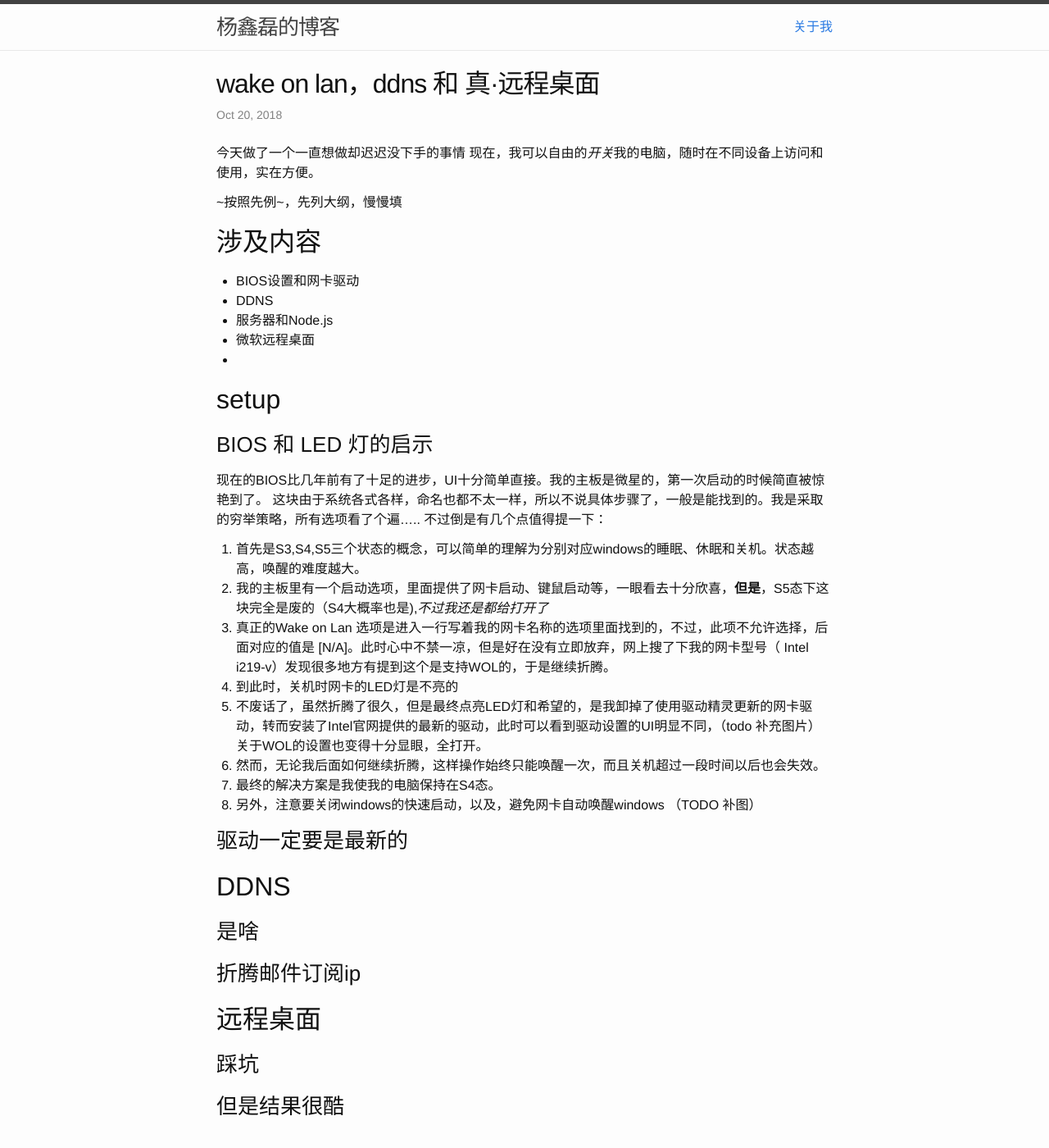
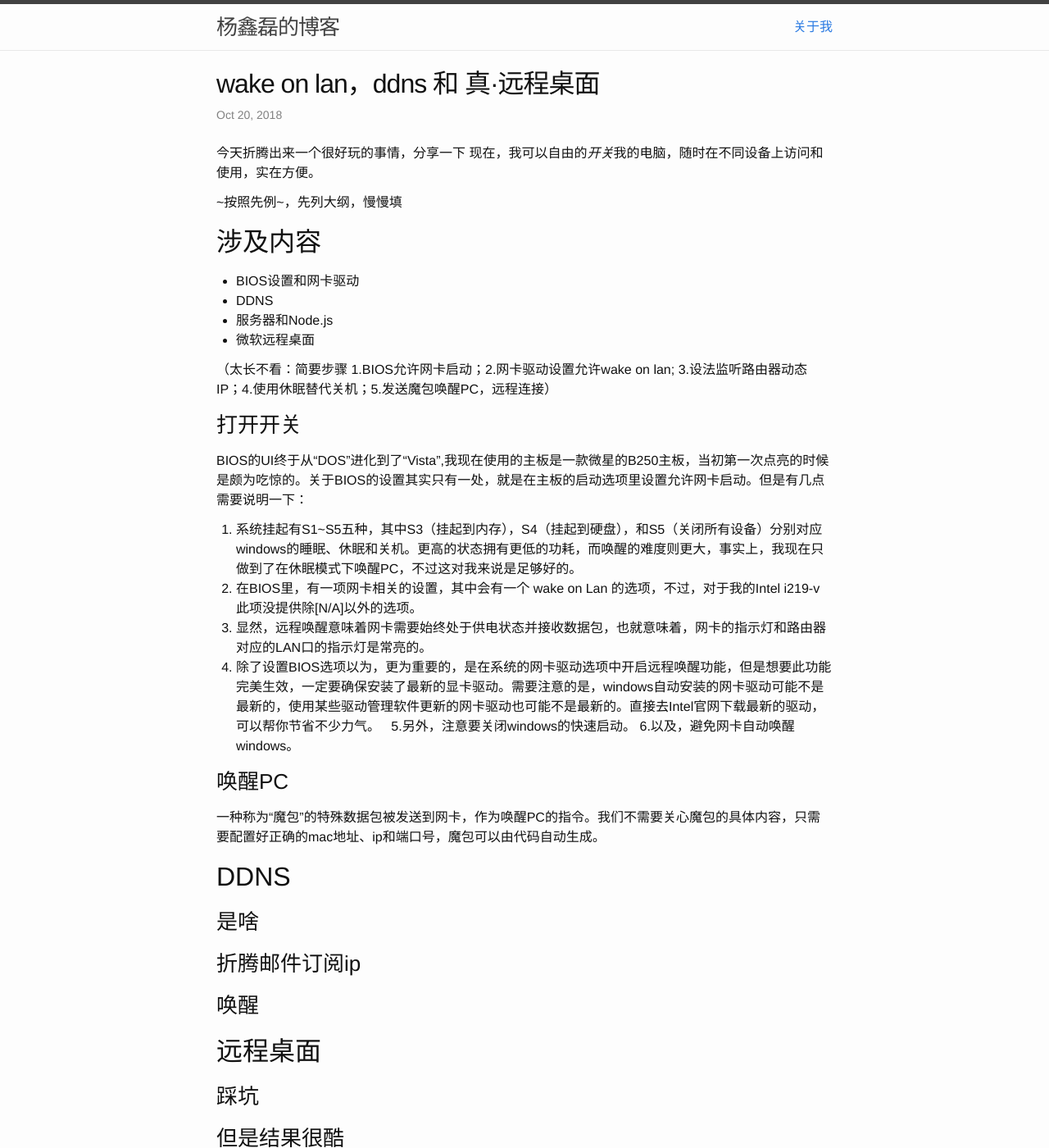
Before and after one commit to YangXinlei/yangxinlei.github.io, a Jekyll site: the page built from _posts/2018-10-20-wake on lan，ddns 和 真·远程桌面.md, in a window 1280 px wide and 1400 px high. Shown: the whole window at 82% size. Built offline with Jekyll 4.4.1, drawn with Linux system fonts in a browser that asks for light colours.

Commit message:
Update 2018-10-20-wake on lan，ddns 和 真·远程桌面.md

```diff
--- a/_posts/2018-10-20-wake on lan，ddns 和 真·远程桌面.md
+++ b/_posts/2018-10-20-wake on lan，ddns 和 真·远程桌面.md
@@ -5,7 +5,7 @@ date:   2018-10-20 23:51:22 +0800
 categories: develop
 ---
 
-今天做了一个一直想做却迟迟没下手的事情
+今天折腾出来一个很好玩的事情，分享一下
 现在，我可以自由的*开关*我的电脑，随时在不同设备上访问和使用，实在方便。
 
 ~按照先例~，先列大纲，慢慢填
@@ -16,25 +16,25 @@ categories: develop
 * DDNS
 * 服务器和Node.js
 * 微软远程桌面
-*
+
+（太长不看：简要步骤 1.BIOS允许网卡启动；2.网卡驱动设置允许wake on lan; 3.设法监听路由器动态IP；4.使用休眠替代关机；5.发送魔包唤醒PC，远程连接）
+
+### 打开开关
+
+BIOS的UI终于从“DOS”进化到了“Vista”,我现在使用的主板是一款微星的B250主板，当初第一次点亮的时候是颇为吃惊的。关于BIOS的设置其实只有一处，就是在主板的启动选项里设置允许网卡启动。但是有几点需要说明一下：
+1. 系统挂起有S1~S5五种，其中S3（挂起到内存），S4（挂起到硬盘），和S5（关闭所有设备）分别对应windows的睡眠、休眠和关机。更高的状态拥有更低的功耗，而唤醒的难度则更大，事实上，我现在只做到了在休眠模式下唤醒PC，不过这对我来说是足够好的。
+2. 在BIOS里，有一项网卡相关的设置，其中会有一个 wake on Lan 的选项，不过，对于我的Intel i219-v 此项没提供除[N/A]以外的选项。
+3. 显然，远程唤醒意味着网卡需要始终处于供电状态并接收数据包，也就意味着，网卡的指示灯和路由器对应的LAN口的指示灯是常亮的。
+4. 除了设置BIOS选项以为，更为重要的，是在系统的网卡驱动选项中开启远程唤醒功能，但是想要此功能完美生效，一定要确保安装了最新的显卡驱动。需要注意的是，windows自动安装的网卡驱动可能不是最新的，使用某些驱动管理软件更新的网卡驱动也可能不是最新的。直接去Intel官网下载最新的驱动，可以帮你节省不少力气。
+
+5.另外，注意要关闭windows的快速启动。
+6.以及，避免网卡自动唤醒windows。
+
+### 唤醒PC
+
+一种称为“魔包”的特殊数据包被发送到网卡，作为唤醒PC的指令。我们不需要关心魔包的具体内容，只需要配置好正确的mac地址、ip和端口号，魔包可以由代码自动生成。
 
 
-## setup
-
-###  BIOS 和 LED 灯的启示
-现在的BIOS比几年前有了十足的进步，UI十分简单直接。我的主板是微星的，第一次启动的时候简直被惊艳到了。
-这块由于系统各式各样，命名也都不太一样，所以不说具体步骤了，一般是能找到的。我是采取的穷举策略，所有选项看了个遍.....
-不过倒是有几个点值得提一下：
-1. 首先是S3,S4,S5三个状态的概念，可以简单的理解为分别对应windows的睡眠、休眠和关机。状态越高，唤醒的难度越大。
-2. 我的主板里有一个启动选项，里面提供了网卡启动、键鼠启动等，一眼看去十分欣喜，**但是**，S5态下这块完全是废的（S4大概率也是),*不过我还是都给打开了*
-3. 真正的Wake on Lan 选项是进入一行写着我的网卡名称的选项里面找到的，不过，此项不允许选择，后面对应的值是 [N/A]。此时心中不禁一凉，但是好在没有立即放弃，网上搜了下我的网卡型号（ Intel i219-v）发现很多地方有提到这个是支持WOL的，于是继续折腾。
-4. 到此时，关机时网卡的LED灯是不亮的
-5. 不废话了，虽然折腾了很久，但是最终点亮LED灯和希望的，是我卸掉了使用驱动精灵更新的网卡驱动，转而安装了Intel官网提供的最新的驱动，此时可以看到驱动设置的UI明显不同，（todo 补充图片）关于WOL的设置也变得十分显眼，全打开。
-6. 然而，无论我后面如何继续折腾，这样操作始终只能唤醒一次，而且关机超过一段时间以后也会失效。
-7. 最终的解决方案是我使我的电脑保持在S4态。
-8. 另外，注意要关闭windows的快速启动，以及，避免网卡自动唤醒windows （TODO 补图）
-
-### 驱动一定要是最新的
 
 ## DDNS
 
@@ -42,6 +42,8 @@ categories: develop
 
 ### 折腾邮件订阅ip
 
+### 唤醒
+
 ## 远程桌面
 
 ### 踩坑
```
